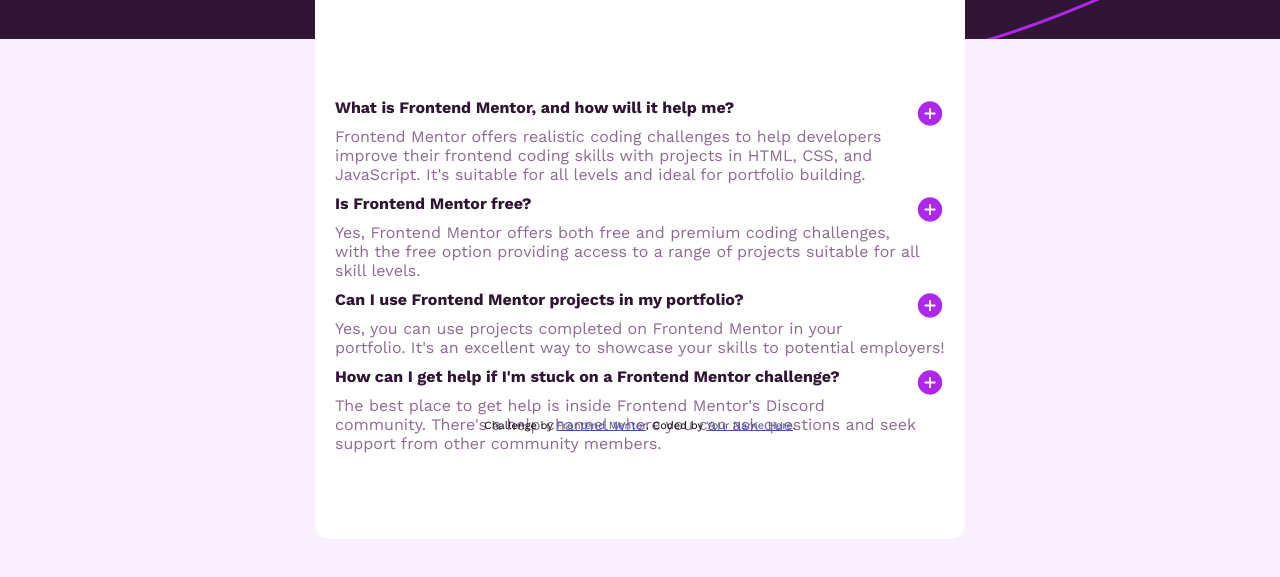
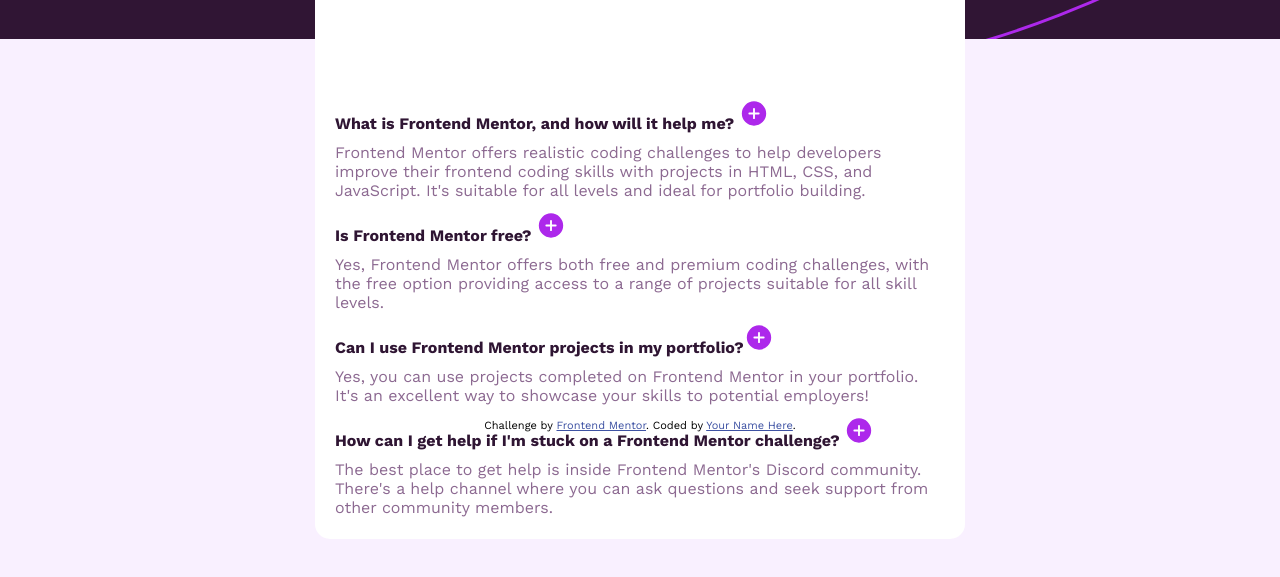
Before and after one commit to Blazej-oWo/faq_accordion_main, a plain HTML site: page index.html in a window 1280 px wide. Shown: the part 211-788 px from the top of the page. Drawn offline with nearby package versions, Linux system fonts and the light colour scheme.

Commit message:
adding classes to the html file

```diff
--- a/index.html
+++ b/index.html
@@ -23,35 +23,48 @@
         <h1>FAQs</h1>
       </div>
       <article class="accordion_container">
+
+        <div class="accord">
           <h2>What is Frontend Mentor, and how will it help me?
             <img src="assets/images/icon-plus.svg" alt="">
           </h2>
-
+        </div>
+        <div class="panel">
           <p>Frontend Mentor offers realistic coding challenges to help developers improve their
             frontend coding skills with projects in HTML, CSS, and JavaScript. It's suitable for
             all levels and ideal for portfolio building.</p>
+        </div>
 
+        <div class="accord">
           <h2>Is Frontend Mentor free?
             <img src="assets/images/icon-plus.svg" alt="">
           </h2>
-
-
+        </div>
+        <div class="panel">
           <p>Yes, Frontend Mentor offers both free and premium coding challenges, with the free
             option providing access to a range of projects suitable for all skill levels.</p>
+        </div>
 
-        <h2>Can I use Frontend Mentor projects in my portfolio?<img src="assets/images/icon-plus.svg" alt="">
+        <div class="accord">
+          <h2>Can I use Frontend Mentor projects in my portfolio?<img src=" assets/images/icon-plus.svg" alt="">
           </h2>
-
-
+        </div>
+        <div class="panel">
           <p>Yes, you can use projects completed on Frontend Mentor in your portfolio. It's an excellent
             way to showcase your skills to potential employers!</p>
+        </div>
 
+        <div class="accord">
           <h2>How can I get help if I'm stuck on a Frontend Mentor challenge?
             <img src="assets/images/icon-plus.svg" alt="">
           </h2>
+        </div>
+        <div class="panel">
           <p>The best place to get help is inside Frontend Mentor's
             Discord community. There's a help
             channel where you can ask questions and seek support from other community members.</p>
+        </div>
+
       </article>
     </section>
 
--- a/style.css
+++ b/style.css
@@ -60,7 +60,7 @@
 }
 img{
     cursor: pointer;
-    float: right;
+
 }
 /* footer */
 .attribution {
```
Lines whose indentation alone changed are shown as unchanged.
